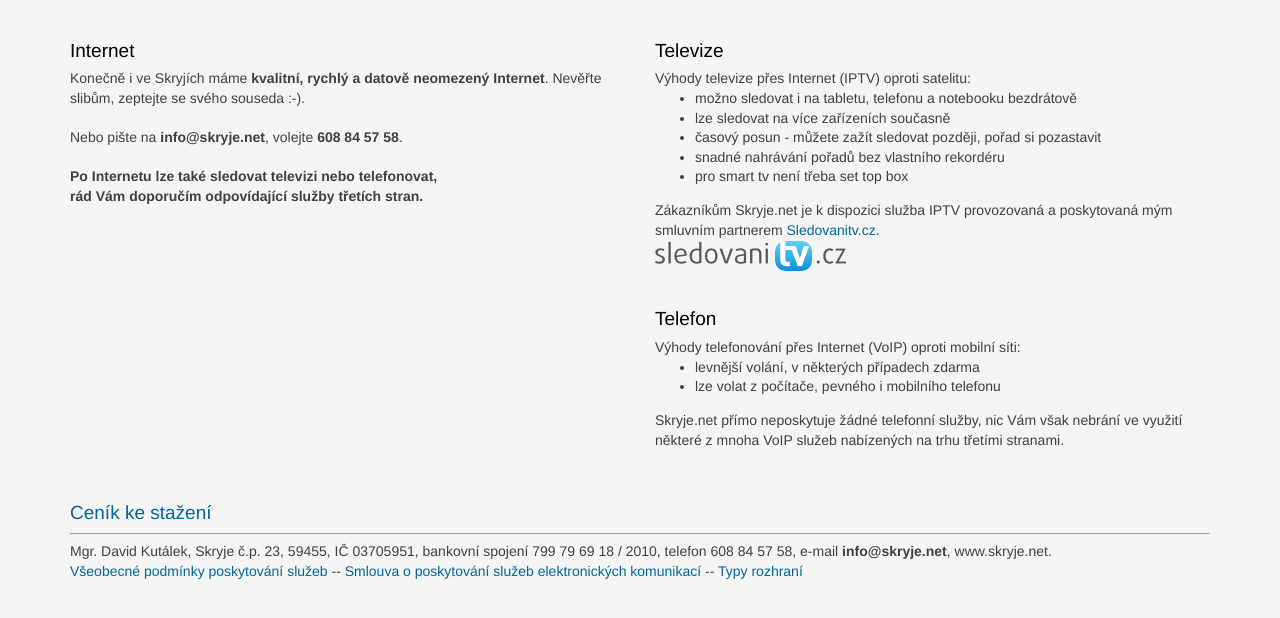
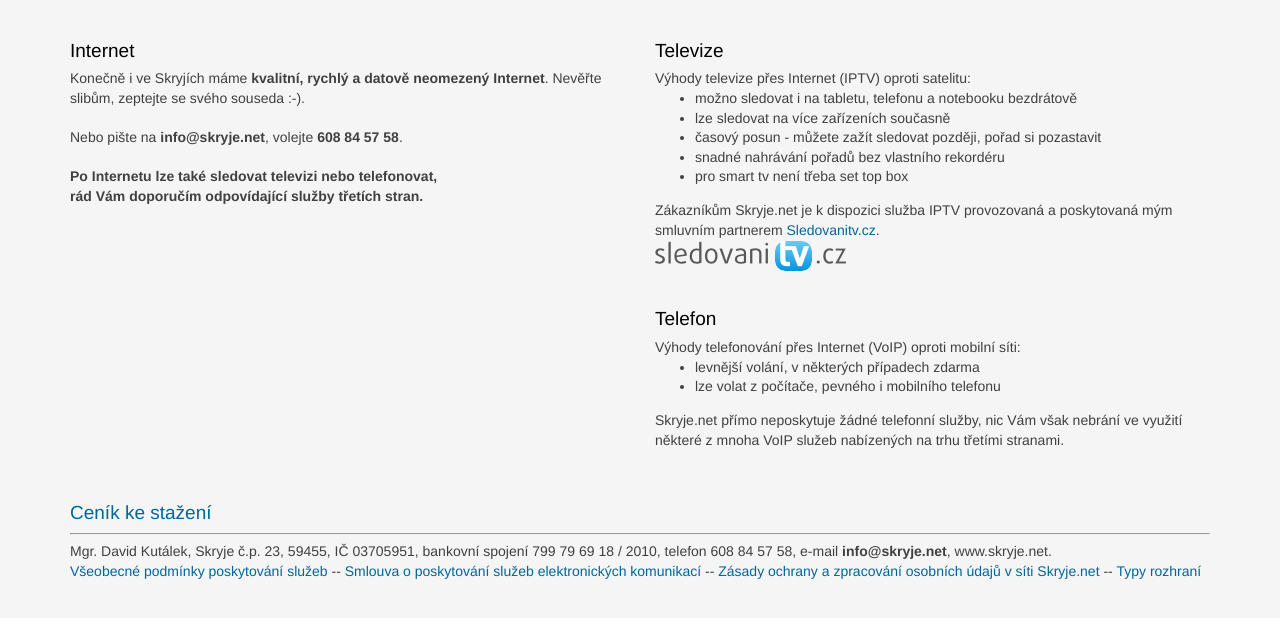
Before and after one commit to skryjenet/skryje.net, a plain HTML site: page index.html in a window 1280 px wide. Shown: the part 98-716 px from the top of the page. Drawn offline with Linux system fonts and the light colour scheme.

Commit message:
Aktualizovane zasady

```diff
--- a/index.html
+++ b/index.html
@@ -55,6 +55,7 @@
            <hr>
            Mgr. David Kutálek, Skryje č.p. 23, 59455, IČ 03705951, bankovní spojení 799 79 69 18 / 2010, telefon 608 84 57 58, e-mail <b>info@skryje.net</b>, www.skryje.net.<br>
            <a href="vseobecne-podminky.pdf">Všeobecné podmínky poskytování služeb</a> -- <a href="smlouva.pdf">Smlouva o poskytování služeb elektronických komunikací</a> --
+	   <a href="zasady.pdf">Zásady ochrany a zpracování osobních údajů v síti Skryje.net</a> --
            <a href="rozhrani-site.pdf">Typy rozhraní</a>
         </footer>
 
```
Also changed, not shown: 1 other file.
